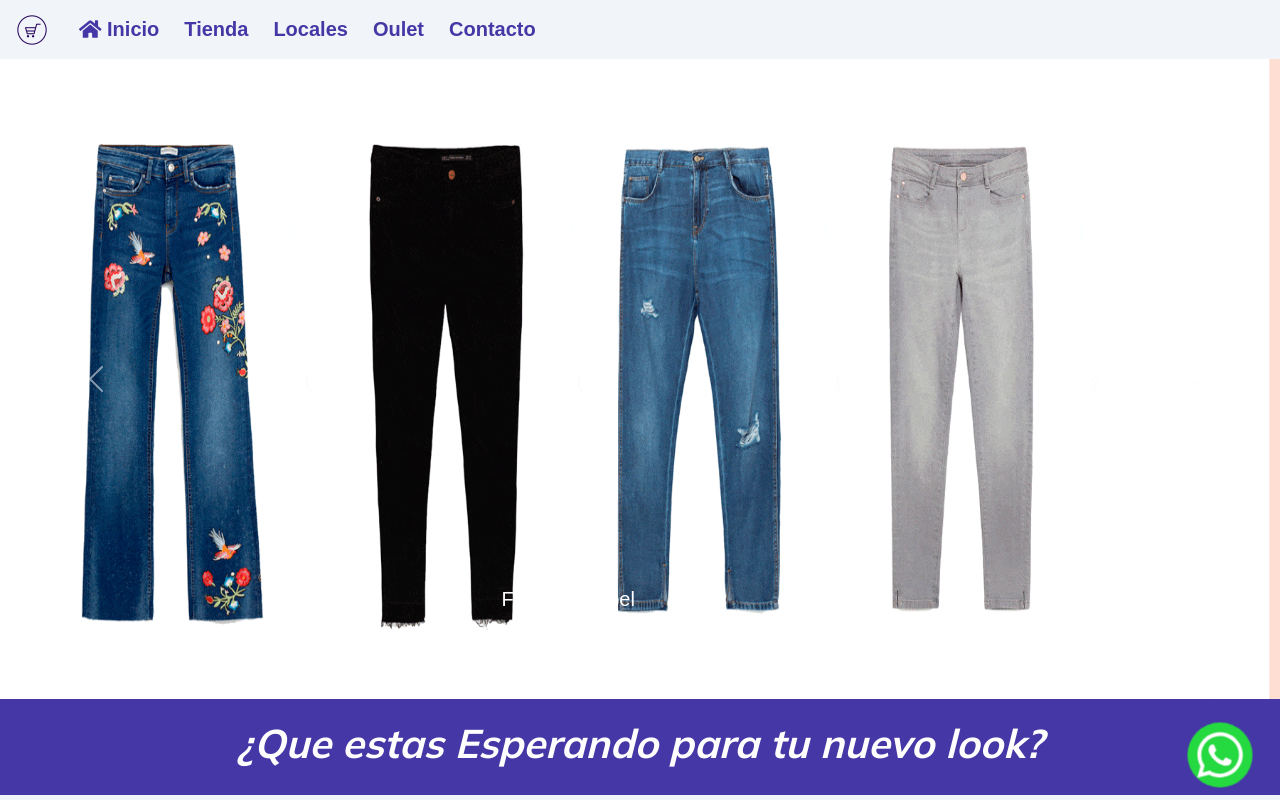
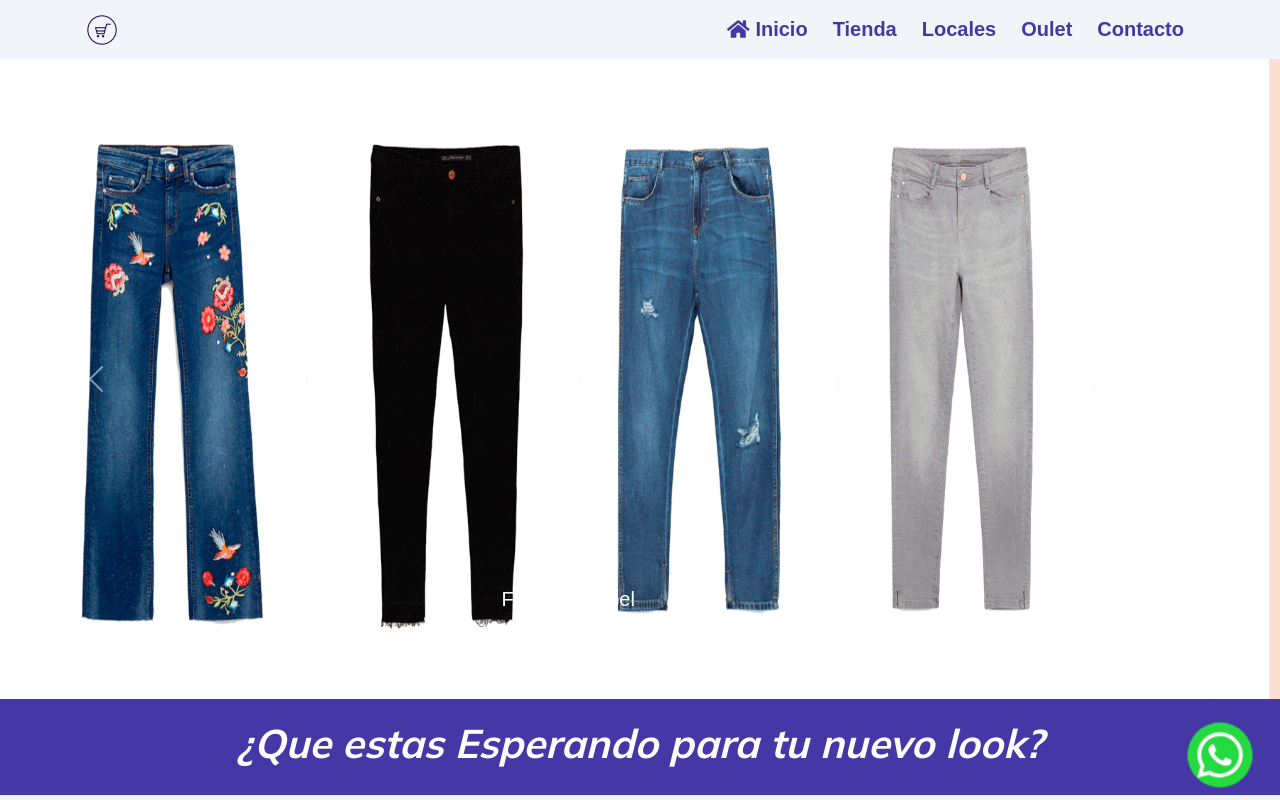
Before and after one commit to Gabrielfrias96/4taEntrega, a website: page index.html in a window 1280 px wide. Shown: the top 800 px of the page. Drawn offline with nearby package versions, Linux system fonts and the light colour scheme; a web font is replaced by a local one.

```diff
--- a/index.html
+++ b/index.html
@@ -19,13 +19,13 @@
 <body>
     <header><!--Aqui esta el Navbar-->
       <nav class="navbar sticky-top navbar-expand-lg navbar-light">
-        <div class="container-fluid px-3">
+        <div class="container px-3">
           <a class="navbar-brand" href="index.html"><img src="img/logo.png" alt="logo" class="img-fluid img__logo"></a>
           <button class="navbar-toggler" type="button" data-bs-toggle="collapse" data-bs-target="#navbarSupportedContent" aria-controls="navbarSupportedContent" aria-expanded="false" aria-label="Toggle navigation">
             <span class="navbar-toggler-icon"></span>
           </button>
           <div class="collapse navbar-collapse container__nav" id="navbarSupportedContent">
-            <ul class="navbar-nav me-auto mb-2 mb-lg-0">
+            <ul class="navbar-nav ms-auto mb-2 mb-lg-0">
               <li class="nav-item">
                 <a class="nav-link active" href="index.html"><i class="fas fa-home"></i> Inicio</a>
               </li>
--- a/scss/_mixins.scss
+++ b/scss/_mixins.scss
@@ -31,6 +31,7 @@
 
 @mixin secciones-tienda{
     width:100%;
+    height:100vh;
     background-color:$cool-background;
     display:flex;
      flex-wrap: wrap;
```
Also changed, not shown: contacto.html (+2 -2 lines), locales.html (+2 -2 lines), oulet.html (+2 -2 lines), tienda.html (+2 -2 lines), css/main.css.
